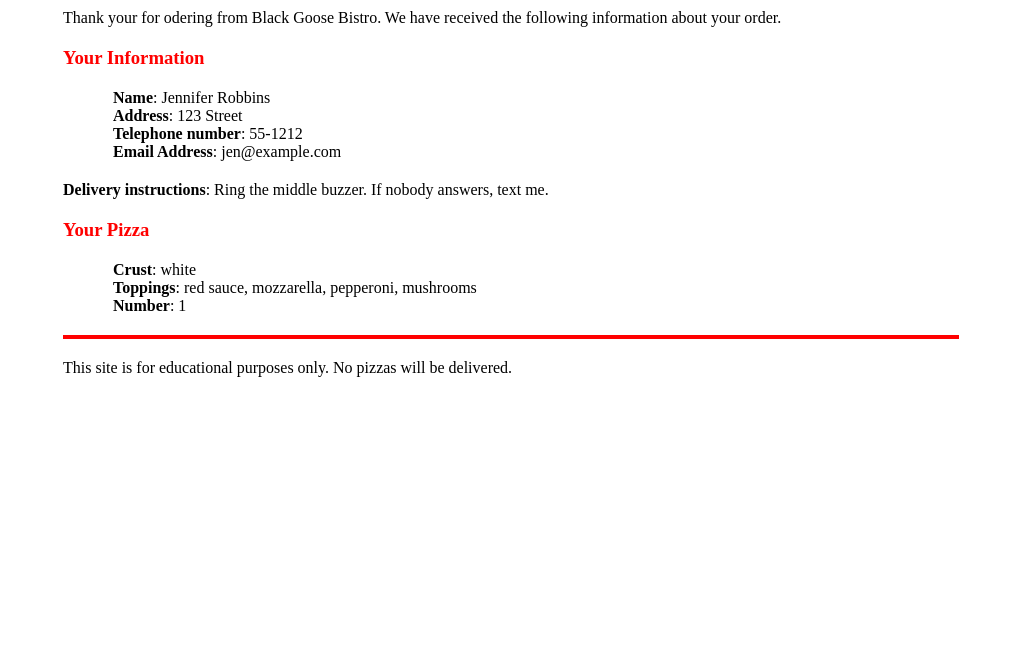
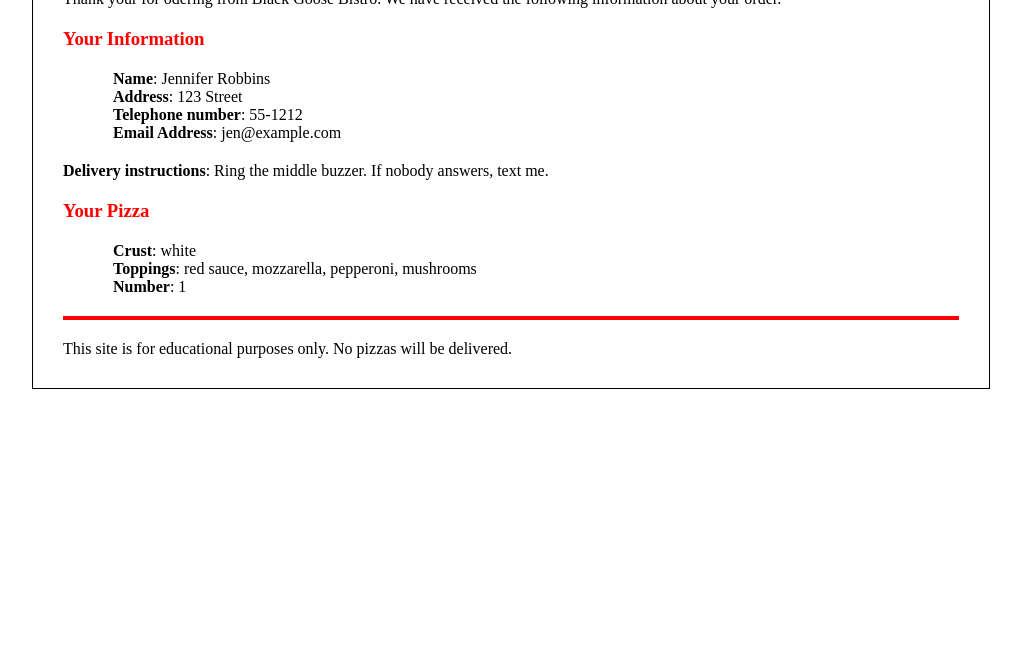
Before and after one commit to ryanfkhrji/praktikum-web, a plain HTML site: page praktikum3.1/success.html in a window 1280 px wide. Shown: the part 152-800 px from the top of the page, without its empty margins (129-1150 px from the left). Drawn offline with Linux system fonts and the light colour scheme.

Commit message:
make some changes

```diff
--- a/praktikum3.1/success.html
+++ b/praktikum3.1/success.html
@@ -14,7 +14,7 @@
 </head>
 <body>
 
-    <main style="margin: 100px auto; width: 70%;">
+    <main style="width: 70%; border: 1px solid #000; margin: 50px auto; padding: 30px;">
         <h1 style="text-align: center;">Thanks You</h1>
         <hr/ style="border: 2px solid blue;">
         <p style="margin: 20px 0;">Thank your for odering from Black Goose Bistro. We have received the following information about your order.</p>
```
Also changed, not shown: praktikum3.2/pemesanan.html (+1 -1 lines), praktikum3.2/img/code;.png (deleted), praktikum3.2/img/macbook-air.jpg (added).
